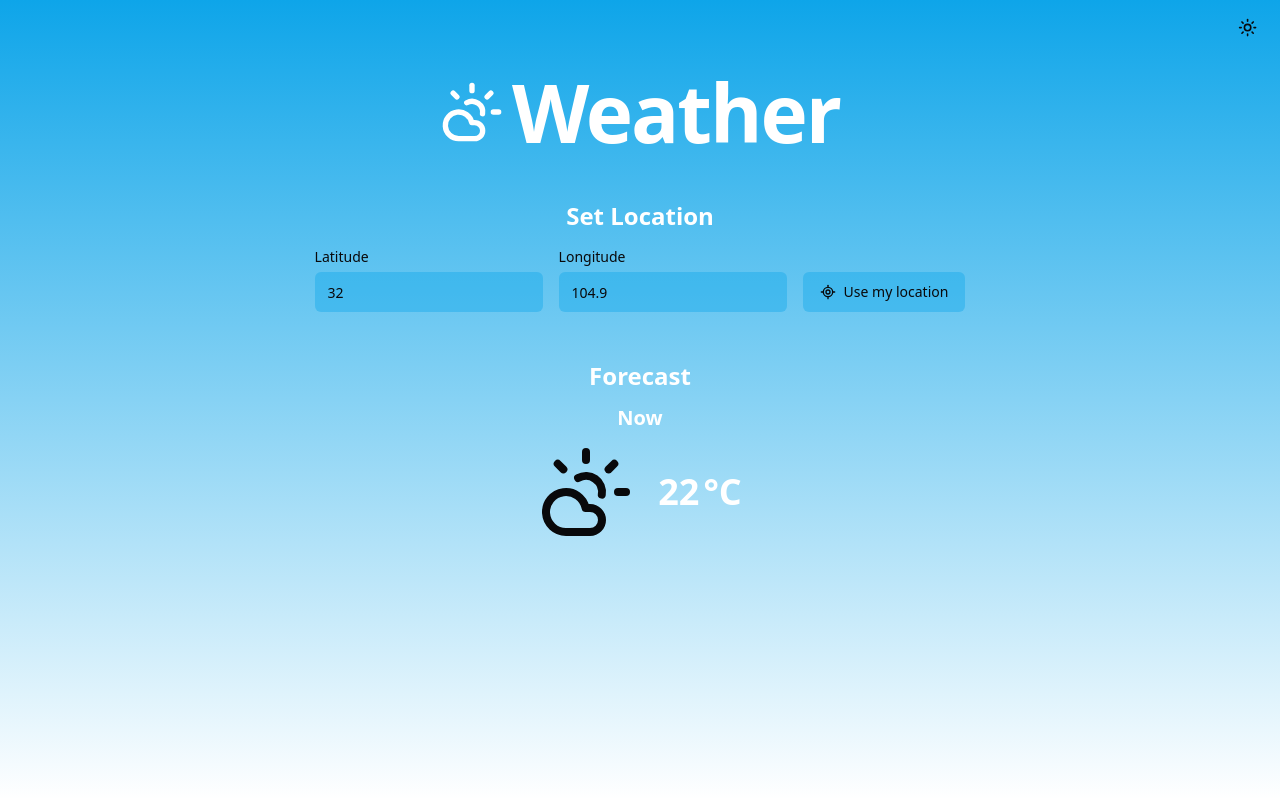
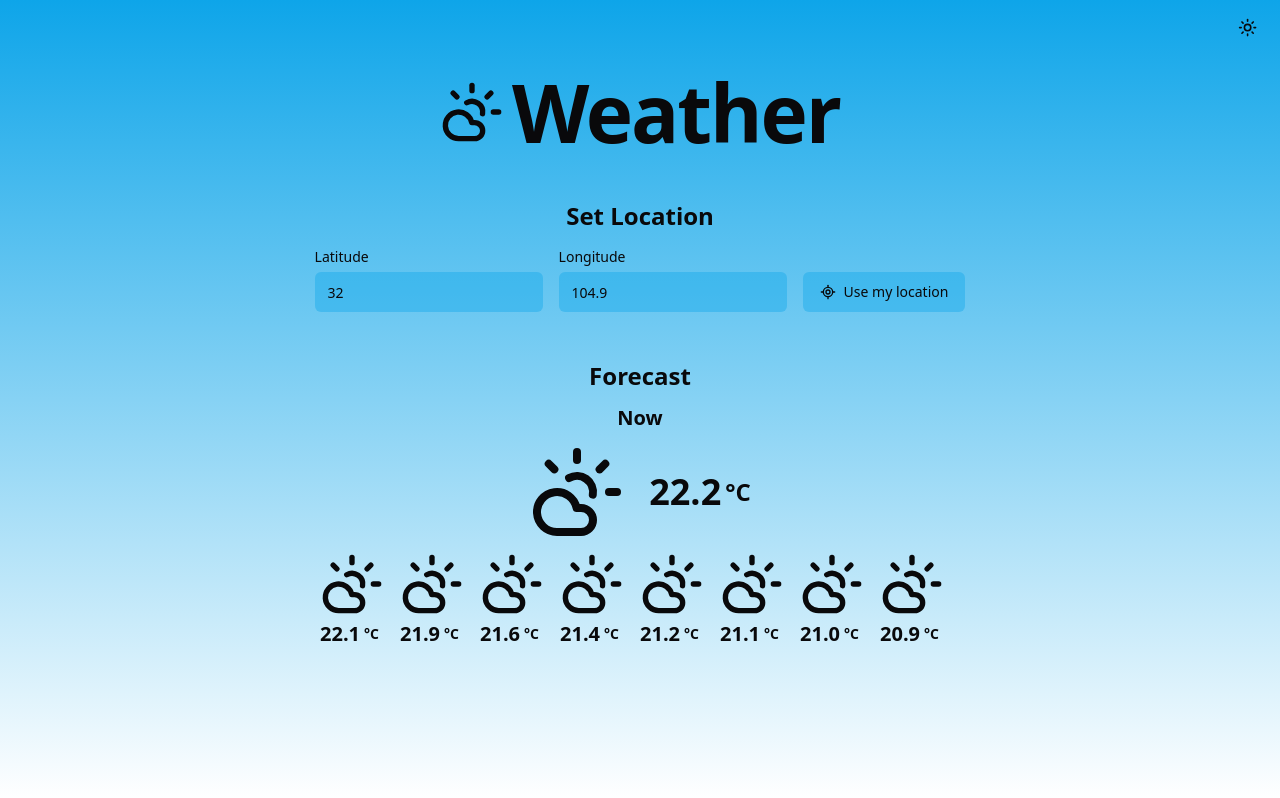
Before and after one commit to timmo001/weather.timmo.dev, a Next.js app: page / in a window 1280 px wide. Built offline with nearby package versions, Linux system fonts and the light colour scheme.

Commit message:
Placeholders

```diff
--- /dev/null
+++ b/src/app/_components/forecast-hourly.tsx
@@ -0,0 +1,24 @@
+"use client";
+import { CloudSun } from "lucide-react";
+
+const forecast12Hour = [
+  22.1, 21.9, 21.6, 21.4, 21.2, 21.1, 21.0, 20.9, 20.8, 20.7, 20.6, 20.5,
+];
+
+export function ForecastHourly() {
+  return (
+    <div className="flex max-w-screen-sm flex-row gap-4 overflow-y-auto">
+      {forecast12Hour.map((temp, index) => (
+        <div key={index} className="flex flex-col items-stretch gap-1">
+          <div className="flex flex-row items-center gap-1">
+            <CloudSun className="h-16 w-16" />
+          </div>
+          <div className="flex flex-row items-center gap-1">
+            <span className="text-xl font-bold">{temp.toFixed(1)}</span>
+            <span className="text-sm font-semibold">°C</span>
+          </div>
+        </div>
+      ))}
+    </div>
+  );
+}
--- a/src/app/_components/forecast-now.tsx
+++ b/src/app/_components/forecast-now.tsx
@@ -8,8 +8,8 @@ export function ForecastNow() {
         <CloudSun className="h-24 w-24" />
       </div>
       <div className="flex flex-row items-center gap-1">
-        <span className="text-4xl font-bold text-white">22</span>
-        <span className="text-4xl font-bold text-white">°C</span>
+        <span className="text-4xl font-bold">22.2</span>
+        <span className="text-2xl font-semibold">°C</span>
       </div>
     </div>
   );
--- a/src/app/page.tsx
+++ b/src/app/page.tsx
@@ -1,4 +1,5 @@
 import { CloudSun } from "lucide-react";
+import { ForecastHourly } from "~/app/_components/forecast-hourly";
 
 import { ForecastNow } from "~/app/_components/forecast-now";
 import { LocationForm } from "~/app/_components/location-form";
@@ -9,19 +10,20 @@ export default function HomePage() {
       className="container flex flex-col items-center justify-center gap-12 p-4"
       role="main"
     >
-      <h1 className="flex select-none flex-row items-center gap-2 text-5xl font-extrabold tracking-tight text-white delay-200 duration-300 animate-in fade-in sm:text-[5rem]">
+      <h1 className="flex select-none flex-row items-center gap-2 text-5xl font-extrabold tracking-tight delay-200 duration-300 animate-in fade-in sm:text-[5rem]">
         <CloudSun className="h-16 w-16" />
         Weather
       </h1>
-      <section className="flex flex-col items-center gap-3 delay-300 duration-300 animate-in fade-in">
-        <h2 className="text-2xl font-bold text-white">Set Location</h2>
+      <section className="flex w-full flex-col items-center gap-3 delay-300 duration-300 animate-in fade-in">
+        <h2 className="text-2xl font-bold">Set Location</h2>
         <LocationForm />
       </section>
-      <section className="flex flex-col items-center gap-3 delay-300 duration-300 animate-in fade-in">
-        <h2 className="text-2xl font-bold text-white">Forecast</h2>
-        <h3 className="text-xl font-semibold text-white">Now</h3>
+      <section className="flex w-full flex-col items-center gap-3 delay-300 duration-300 animate-in fade-in">
+        <h2 className="text-2xl font-bold">Forecast</h2>
+        <h3 className="text-xl font-semibold">Now</h3>
 
         <ForecastNow />
+        <ForecastHourly />
       </section>
     </div>
   );
```
